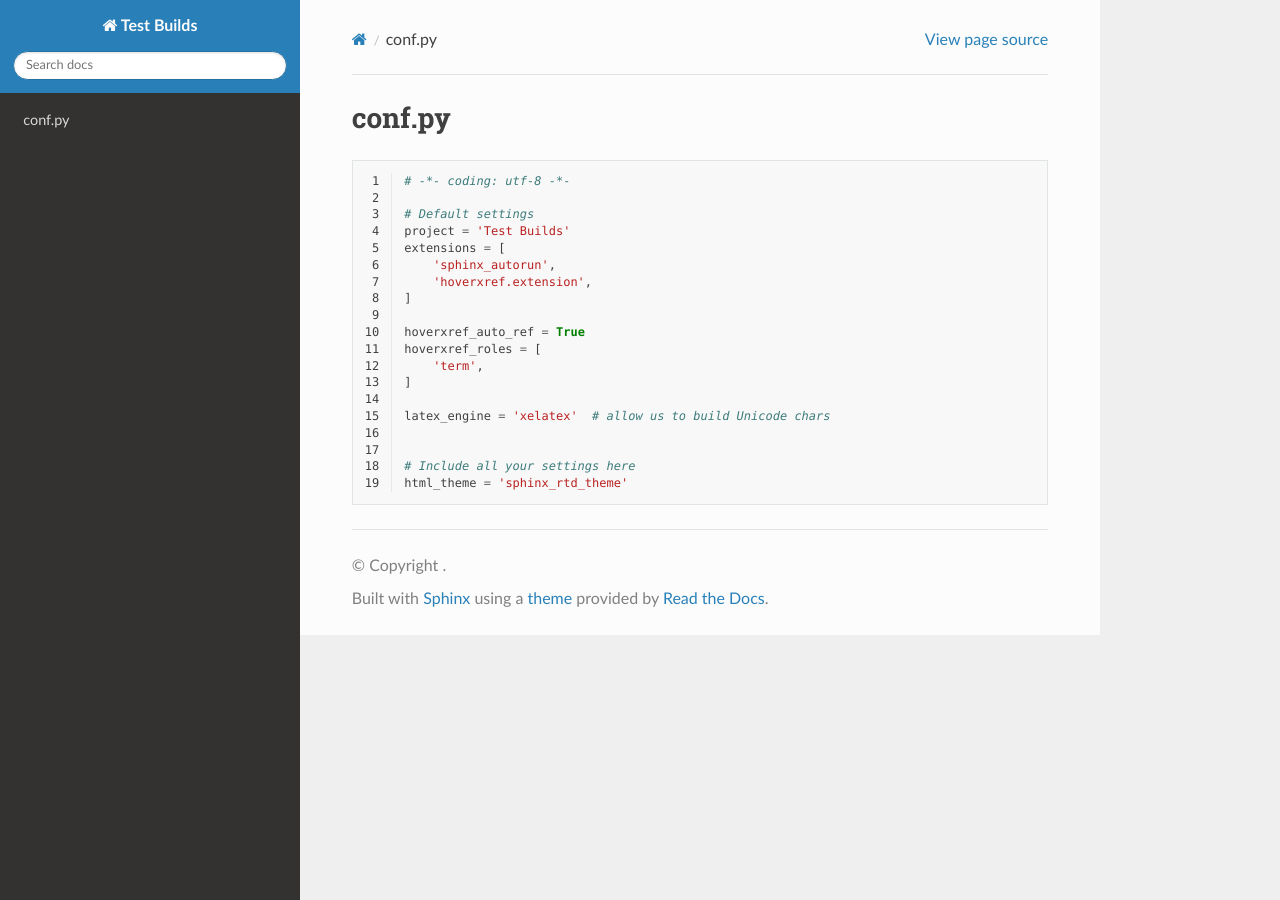
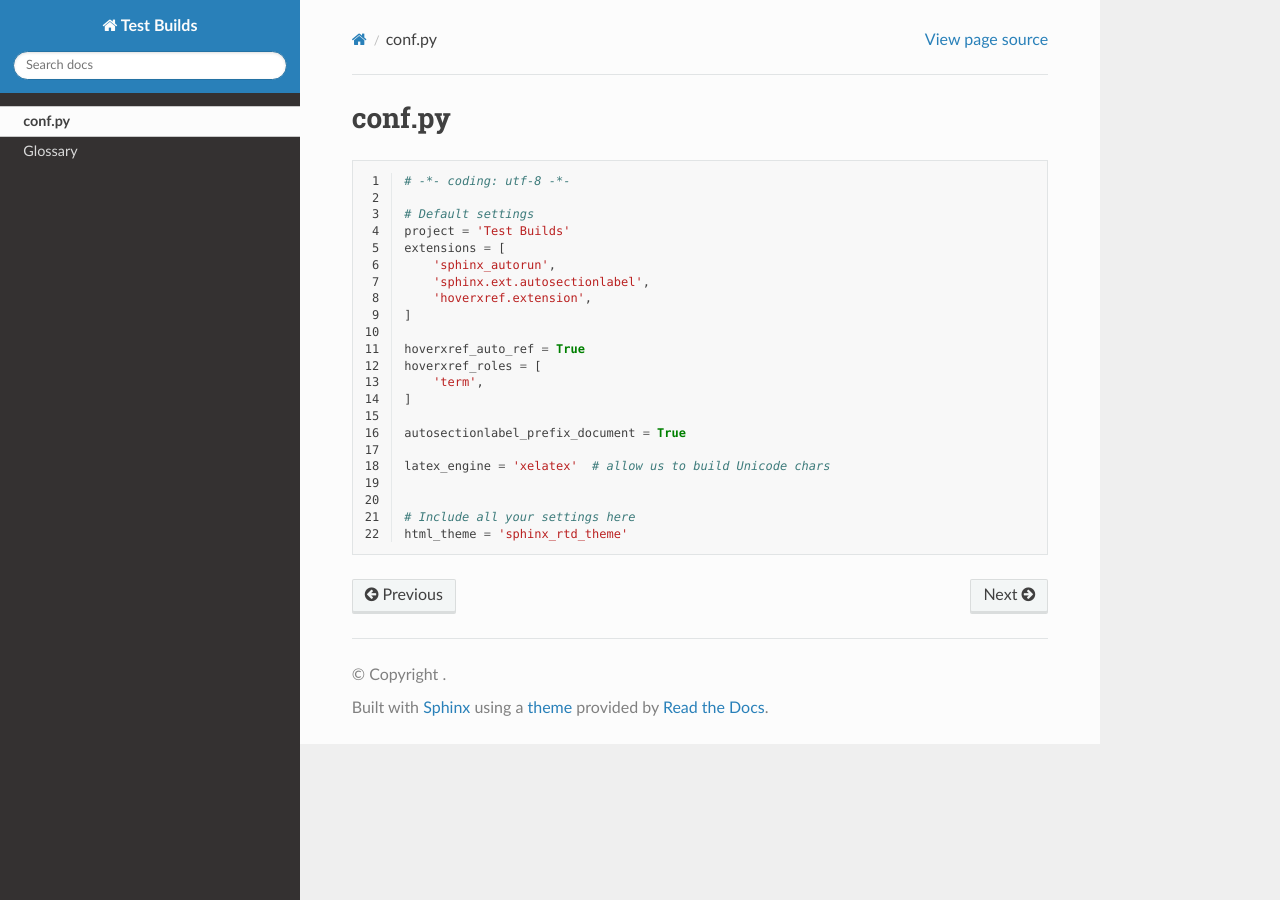
Before and after one commit to readthedocs/test-builds, a Sphinx documentation site: the page built from docs/conf.rst, in a window 1280 px wide. Built offline with Sphinx 7.4.7 and the Read the Docs theme 2.0.0, drawn with Linux system fonts in a browser that asks for light colours.

```diff
--- a/docs/conf.py
+++ b/docs/conf.py
@@ -4,6 +4,7 @@
 project = 'Test Builds'
 extensions = [
     'sphinx_autorun',
+    'sphinx.ext.autosectionlabel',
     'hoverxref.extension',
 ]
 
@@ -12,6 +13,8 @@ hoverxref_roles = [
     'term',
 ]
 
+autosectionlabel_prefix_document = True
+
 latex_engine = 'xelatex'  # allow us to build Unicode chars
 
 
--- a/docs/glossary.rst
+++ b/docs/glossary.rst
@@ -1,3 +1,6 @@
+Glossary
+========
+
 .. glossary::
 
    term 1
```
Also changed, not shown: docs/contents.rst (deleted, +0 -9 lines), docs/index.rst (+12 -1 lines).
